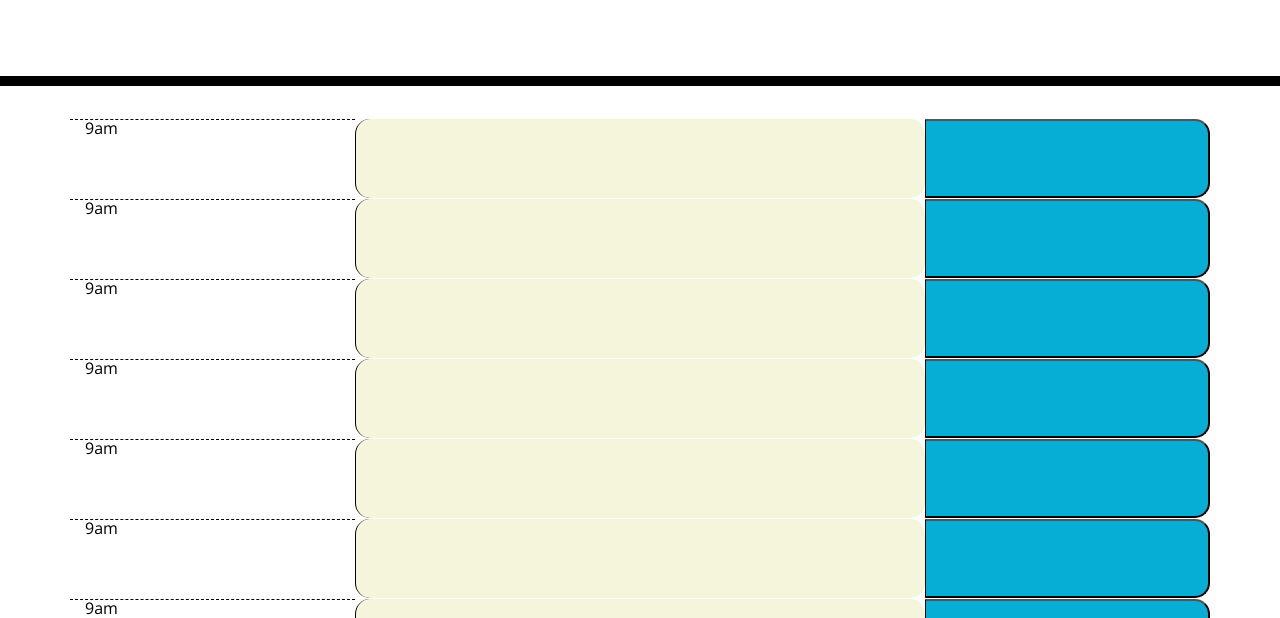
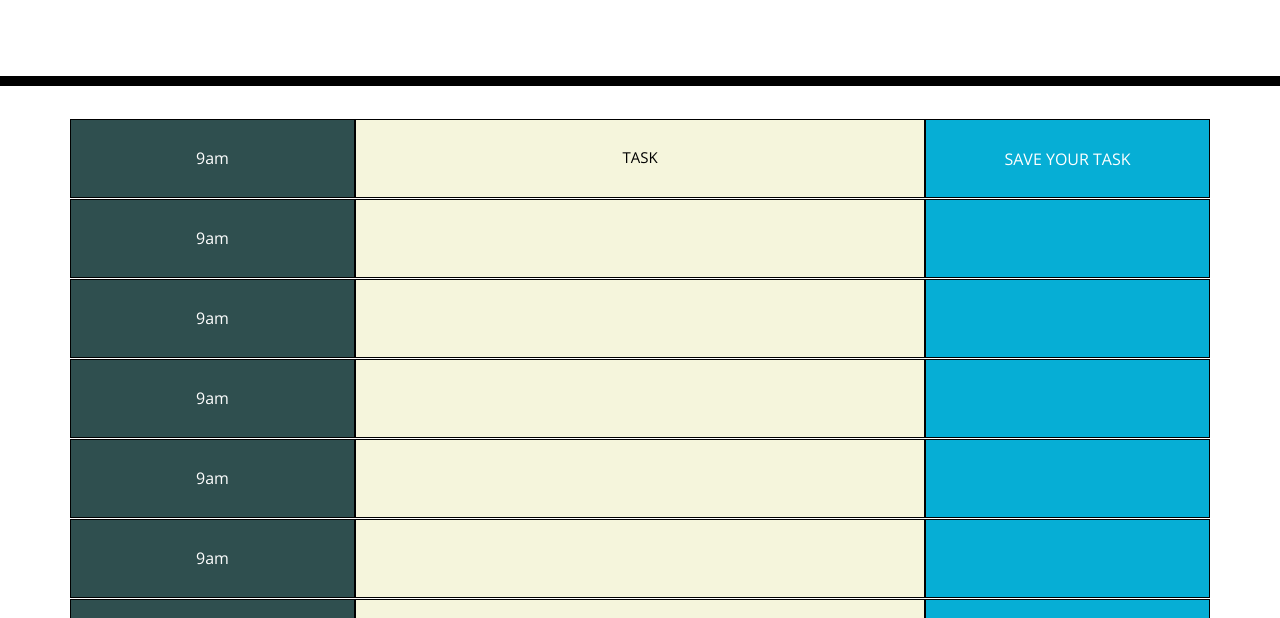
Before and after one commit to devgomez1/daily-planner, a plain HTML site: page Develop/index.html in a window 1280 px wide. Shown: the part 182-800 px from the top of the page. Drawn offline with nearby package versions, Linux system fonts and the light colour scheme.

Commit message:
messed around with the exisitng classes in the style sheet to my liking, added some text content within the textarea elements

```diff
--- a/Develop/index.html
+++ b/Develop/index.html
@@ -31,8 +31,8 @@
     <div class="container">
       <div class = "row">
         <div class = "hour col-lg-3" id ="9AM">9am</div>
-        <textarea class="time-block col-lg-6"></textarea>
-        <button class = "saveBtn col-lg-3"></button>
+        <textarea class="time-block col-lg-6">TASK</textarea>
+        <button class = "saveBtn col-lg-3">SAVE YOUR TASK</button>
       </div>
 
       <div class = "row">
--- a/Develop/style.css
+++ b/Develop/style.css
@@ -6,12 +6,15 @@ body {
 
 textarea{
   background: transparent;
-  border: none;
+  border: solid;
   resize: none;
   color: #000000;
-  border-left: 1px solid black;
+  border: 1px solid black;
   padding: 10px;
   background-color: beige;
+  border-color: #000000;
+  padding-top: 30px;
+  font-size: 15px;
 }
 
 .jumbotron {
@@ -28,7 +31,6 @@ textarea{
 
 .time-block{
   text-align: center;
-  border-radius: 15px;
 }
 
 .row {
@@ -38,9 +40,11 @@ textarea{
 }
 
 .hour {
-  background-color: #ffffff;
-  color: #000000;
-  border-top: 1px dashed #000000;
+  background-color: darkslategray;
+  color: white;
+  border: 1px solid #000000;
+  text-align: center;
+  padding-top: 30px;
 }
 
 .past {
@@ -59,9 +63,7 @@ textarea{
 }
 
 .saveBtn {
-  border-left: 1px solid black;
-  border-top-right-radius: 15px;
-  border-bottom-right-radius: 15px;
+  border: 1px solid black;
   background-color: #06AED5;
   color: white;
 }
```
